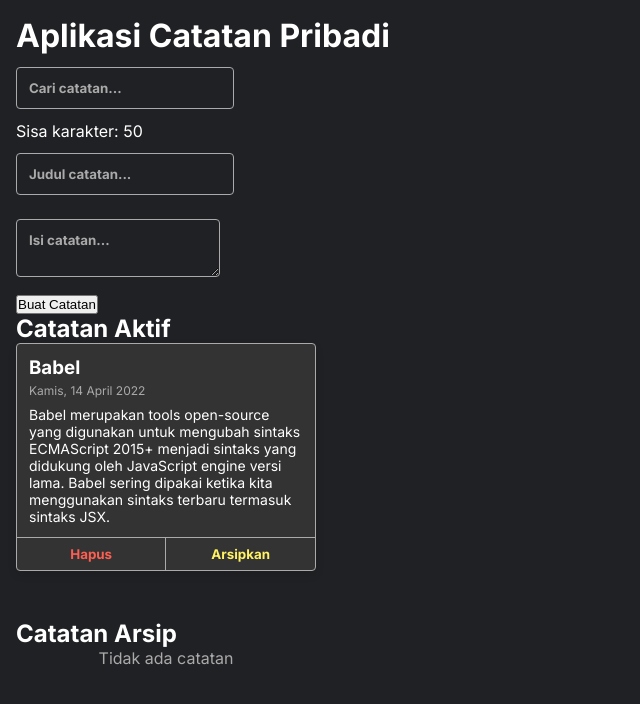
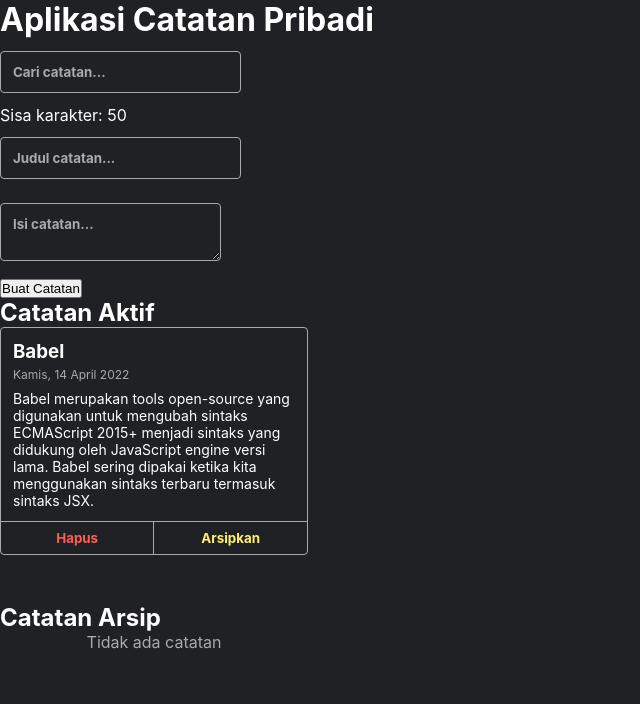
Before and after one commit to teramadhi/personal-notes-starter, a React (Vite) app: page / in a window 1280 px wide. Shown: the top 704 px of the page, without its empty margins (0-640 px from the left). Built offline with nearby package versions, Linux system fonts and the light colour scheme.

Commit message:
Revert "merapihkan layout"
This reverts commit f1581b4d9791ade1cb3ab557e330ecfcab28ed75.

```diff
--- a/index.html
+++ b/index.html
@@ -1,5 +1,5 @@
 <!DOCTYPE html>
-<html lang="id">
+<html lang="id"> <!-- Menggunakan bahasa Indonesia -->
 <head>
     <meta charset="UTF-8" />
     <link rel="icon" type="image/svg+xml" href="/vite.svg" />
@@ -8,57 +8,17 @@
 
     <!-- Preconnect untuk optimasi performa -->
     <link rel="preconnect" href="https://fonts.gstatic.com" crossorigin>
-    <link href="https://fonts.googleapis.com/css2?family=Inter:wght@400;700&display=swap" rel="stylesheet">
 
-    <title>Aplikasi Catatan Pribadi</title>
+    <title>Aplikasi Catatan Pribadi</title> <!-- Judul aplikasi -->
 </head>
-<body class="clickup-chrome-ext_installed">
-    <div id="root" role="main">
-        <div class="note-app__header">
-            <h1>Notes</h1>
-            <div class="note-search">
-                <input type="text" placeholder="Cari catatan ..." value="">
-            </div>
-        </div>
-        <div class="note-app__body">
-            <div class="note-input">
-                <h2>Buat catatan</h2>
-                <form>
-                    <p class="note-input__title__char-limit">Sisa karakter: 50</p>
-                    <input class="note-input__title" type="text" placeholder="Ini adalah judul ..." required="" value="">
-                    <textarea class="note-input__body" type="text" placeholder="Tuliskan catatanmu di sini ..." required=""></textarea>
-                    <button type="submit">Buat</button>
-                </form>
-            </div>
-            <h2>Catatan Aktif</h2>
-            <div class="notes-list">
-                <div class="note-item">
-                    <div class="note-item__content">
-                        <h3 class="note-item__title">Babel</h3>
-                        <p class="note-item__date">Kamis, 14 April 2022</p>
-                        <p class="note-item__body">Babel merupakan tools open-source yang digunakan untuk mengubah sintaks ECMAScript 2015+ menjadi sintaks yang didukung oleh JavaScript engine versi lama. Babel sering dipakai ketika kita menggunakan sintaks terbaru termasuk sintaks JSX.</p>
-                    </div>
-                    <div class="note-item__action">
-                        <button class="note-item__delete-button">Delete</button>
-                        <button class="note-item__archive-button">Arsipkan</button>
-                    </div>
-                </div>
-                <!-- ...additional note items... -->
-            </div>
-            <h2>Arsip</h2>
-            <p class="notes-list__empty-message">Tidak ada catatan</p>
-        </div>
-    </div>
+<body>
+    <!-- Element root untuk mounting React -->
+    <div id="root" role="main"></div>
 
+    <!-- Script entry point React -->
     <script type="module" src="/src/index.jsx"></script>
-    <script type="module">
-        import React from 'react';
-        import ReactDOM from 'react-dom';
-        import App from '/src/App.jsx';
 
-        ReactDOM.render(<App />, document.getElementById('root'));
-    </script>
-
+    <!-- Fallback untuk browser tanpa JavaScript -->
     <noscript>
         <h1>Mohon aktifkan JavaScript untuk menjalankan aplikasi ini</h1>
         <p>Aplikasi ini dibangun menggunakan ReactJS dan membutuhkan JavaScript untuk berfungsi dengan baik.</p>
--- a/src/styles/style.css
+++ b/src/styles/style.css
@@ -1,94 +1,75 @@
 * {
+  padding: 0;
+  margin: 0;
   box-sizing: border-box;
-  margin: 0;
-  padding: 0;
 }
 
 body {
+  font-family: 'Inter', sans-serif;
   background-color: #202124;
-  color: #fff;
-  font-family: 'Inter', sans-serif;
-  display: flex;
-  justify-content: center;
-  align-items: flex-start;
-  min-height: 100vh;
-  margin: 0;
-  padding: 16px;
+  color: white;
 }
 
 input, textarea {
+  padding: 12px;
+  margin: 12px 0;
+  font-family: 'Inter', sans-serif;
   background-color: transparent;
+  color: white;
   border: 1px solid #aaa;
   border-radius: 4px;
-  margin: 12px 0;
-  padding: 12px;
-  color: #fff;
-  font-family: 'Inter', sans-serif;
 }
 
 input::placeholder, textarea::placeholder {
   color: #aaa;
-  font-weight: 700;
+  font-weight: bold;
 }
 
 .note-app__header {
+  display: flex;
   align-items: center;
-  border-bottom: 1px solid #aaa;
-  display: flex;
   justify-content: center;
   padding: 4px 16px;
-  width: 100%;
-  max-width: 1000px;
-  margin: 0 auto;
+  border-bottom: 1px solid #aaa;
 }
 
 .note-app__header h1 {
-  color: #fff;
-  flex: 1 1;
   margin: 8px 0;
-  text-align: center;
+  flex: 1;
+  color: white;
 }
 
+
 .note-app__body {
+  max-width: 1000px;
   margin: 16px auto;
-  max-width: 1000px;
   padding: 12px;
-  display: flex;
-  flex-direction: column;
-  align-items: center;
-  background-color: #2a2b2e;
-  border-radius: 8px;
-  box-shadow: 0 4px 8px rgba(0, 0, 0, 0.1);
 }
 
 .note-app__body h2 {
-  font-weight: 400;
+  font-weight: normal;
   margin: 16px 0;
 }
 
 .note-input {
-  margin: 0 auto 48px;
+  margin: 0 auto;
   max-width: 500px;
-  background-color: #333;
-  padding: 16px;
-  border-radius: 8px;
-  box-shadow: 0 4px 8px rgba(0, 0, 0, 0.1);
+  margin-bottom: 48px;
 }
 
 .note-input input, .note-input textarea {
   display: block;
   width: 100%;
-  margin-bottom: 12px;
 }
 
 .note-input__title {
-  font-weight: 700;
+  font-weight: bold;
 }
 
 .note-input__title__char-limit {
-  color: #aaa;
   font-size: 14px;
   text-align: right;
+  color: #aaa;
 }
 
 .note-input__body {
@@ -96,59 +77,55 @@
 }
 
 .note-input button {
+  display: block;
+  width: 100%;
+  padding: 8px;
   background-color: transparent;
+  font-family: 'Inter', sans-serif;
+  color: white;
   border: 1px solid #aaa;
   border-radius: 4px;
-  color: #fff;
+  font-weight: bold;
   cursor: pointer;
-  display: block;
-  font-family: 'Inter', sans-serif;
-  font-weight: 700;
-  padding: 8px;
-  width: 100%;
 }
 
 .notes-list {
   display: grid;
-  gap: 16px;
   grid-template-columns: 1fr;
   grid-template-rows: minmax(min-content, max-content);
+  gap: 16px;
   margin-bottom: 48px;
-  width: 100%;
 }
 
 .notes-list__empty-message {
+  text-align: center;
   color: #aaa;
-  text-align: center;
 }
 
 .note-item {
   border: 1px solid #aaa;
   border-radius: 4px;
+  overflow: hidden;
   display: flex;
   flex-direction: column;
-  overflow: hidden;
-  background-color: #333;
-  box-shadow: 0 4px 8px rgba(0, 0, 0, 0.1);
 }
 
 .note-item__content {
-  flex: 1 1;
   padding: 12px;
+  flex: 1;
 }
 
 .note-item__title {
+  text-overflow: ellipsis;
+  overflow: hidden;
+  white-space: nowrap;
   margin-bottom: 4px;
-  overflow: hidden;
-  text-overflow: ellipsis;
-  white-space: nowrap;
-  font-weight: bold;
 }
 
 .note-item__date {
-  color: #aaa;
   font-size: 12px;
   margin-bottom: 8px;
+  color: #aaa;
 }
 
 .note-item__body {
@@ -159,16 +136,16 @@
   display: flex;
 }
 
-.note-item__archive-button, .note-item__delete-button {
+.note-item__delete-button,.note-item__archive-button {
+  display: block;
+  width: 100%;
   background-color: transparent;
   border: 0;
   border-top: 1px solid #aaa;
+  padding: 8px 0;
+  font-family: 'Inter', sans-serif;
+  font-weight: bold;
   cursor: pointer;
-  display: block;
-  font-family: 'Inter', sans-serif;
-  font-weight: 700;
-  padding: 8px 0;
-  width: 100%;
 }
 
 .note-item__delete-button {
@@ -204,7 +181,7 @@
   }
 }
 
-@media only screen and (min-width: 1000px) {
+@media only screen and (min-width: 800px) {
   .notes-list {
     grid-template-columns: repeat(4, 1fr);
   }
```
